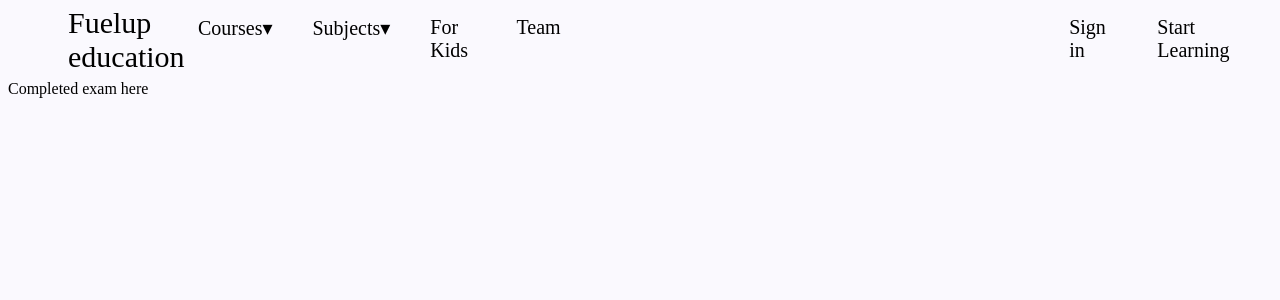
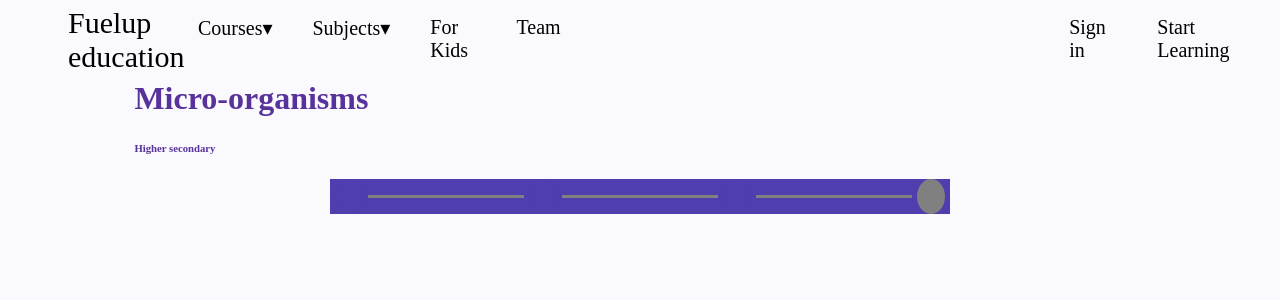
Before and after one commit to FuelupEducationIndia/fuelupeducation-react, a React (Create React App) app: page /completed-exam in a window 1280 px wide. Shown: the top 300 px of the page. Built offline with nearby package versions, Linux system fonts and the light colour scheme.

Commit message:
CompleatedExam js and css files

```diff
--- a/src/components/Exams/Completed/CompletedExam.js
+++ b/src/components/Exams/Completed/CompletedExam.js
@@ -1,9 +1,20 @@
 import React from 'react';
+import styles from './CompletedExam.module.css';
 
 function CompletedExam() {
 	return (
 		<div>
-			Completed exam here
+			<h1>Micro-organisms</h1>
+			<h6>Higher secondary</h6>
+			<div className={styles.dots3}>
+				<div className={styles.circle3}></div>
+				<div className={styles.line3}></div>
+				<div className={styles.circle3}></div>
+				<div className={styles.line3}></div>
+				<div className={styles.circle3}></div>
+				<div className={styles.line3}></div>
+				<div className={styles.circle3}></div>
+			</div>
 		</div>
 	)
 }
--- a/src/components/Exams/Completed/CompletedExam.module.css
+++ b/src/components/Exams/Completed/CompletedExam.module.css
@@ -0,0 +1,30 @@
+.dots3 {
+  display: flex;
+  margin: auto;
+  width: 49%;
+}
+
+.dots3 > .circle3 {
+  width: 35px;
+  height: 35px;
+  background-color: gray;
+  border-radius: 100%;
+  margin: 0 5px;
+  vertical-align: middle;
+}
+
+.dots3 > .line3 {
+  width: 200px;
+  height: 3px;
+  background-color: gray;
+  margin-top: 16px;
+}
+
+.dots3>.circle3:not(:nth-last-child(1)) {
+  background-color: #4f3eae;
+}
+
+.dots3>.line:not(:nth-last-child(1)), .dots3:not(:nth-last-child(2)) {
+  background-color: #4f3eae;
+
+}
```
